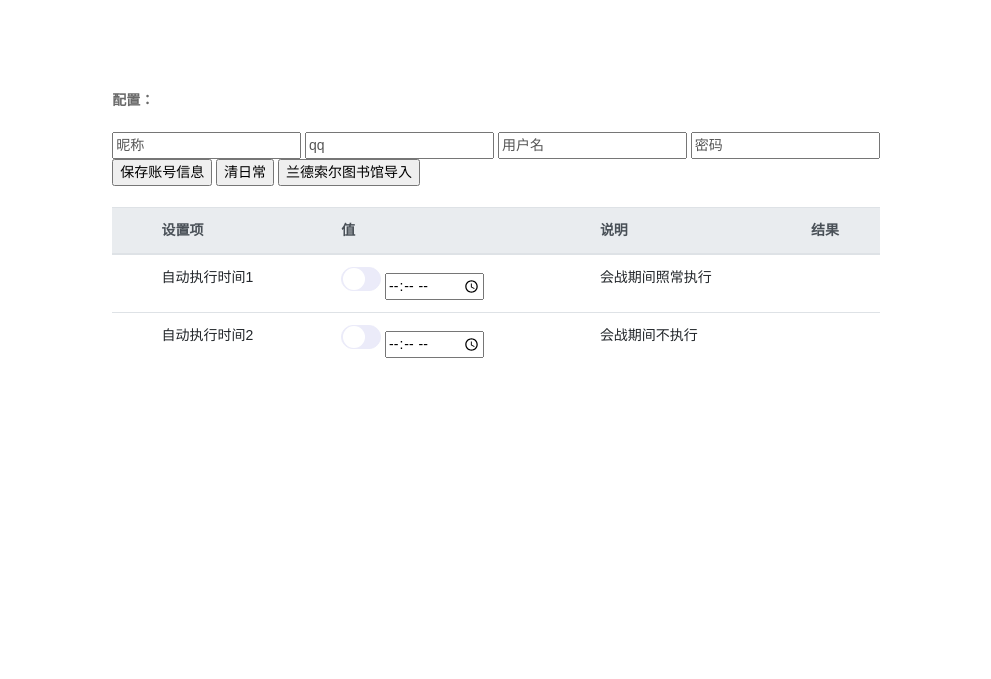
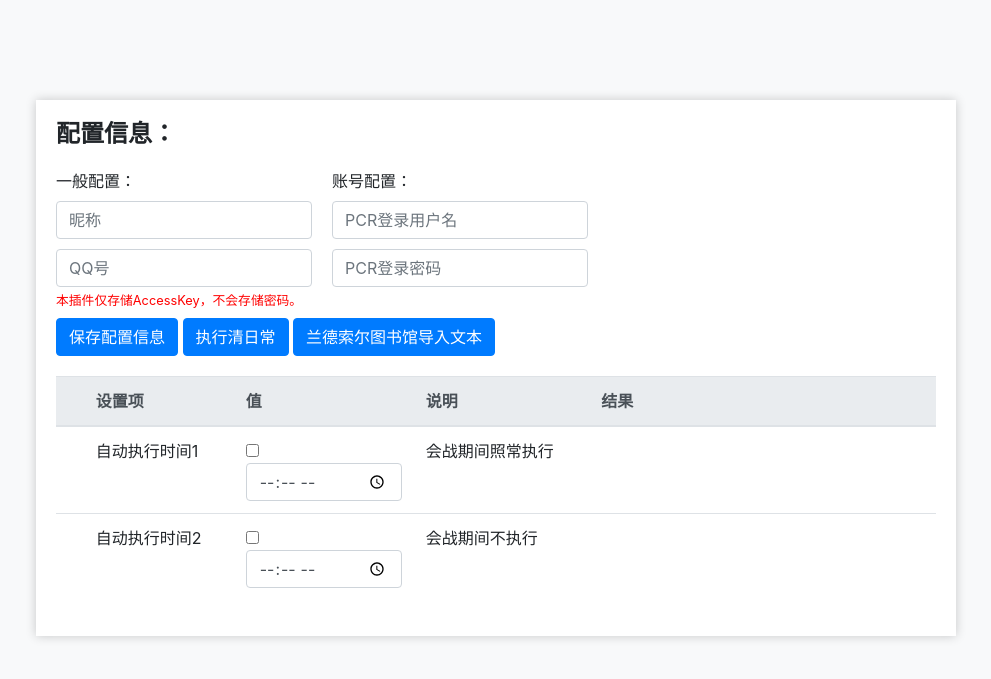
Before and after one commit to cc004/autopcr, a Python web app: template autopcr/http_server/templates/config.html in a window 1280 px wide. Shown: the top 679 px of the page, without its empty margins (144-1135 px from the left). Run offline with Jinja, Linux system fonts and the light colour scheme; the template is opened without the code that fills it, so the values that code supplies are empty; some libraries are stand-ins or nearby versions.

Commit message:
网页UI重写 chatGPT立大功（

```diff
--- a/autopcr/http_server/templates/config.html
+++ b/autopcr/http_server/templates/config.html
@@ -1,81 +1,102 @@
 <!DOCTYPE html>
-<html class="no-js" lang="">
+<html>
 
 <head>
-    <meta charset="utf-8" />
-    <meta http-equiv="x-ua-compatible" content="ie=edge" />
+    <meta charset="UTF-8">
+    <meta name="viewport" content="width=device-width, initial-scale=1.0">
+    <title>优化后的页面</title>
+    <link rel="stylesheet" href="https://stackpath.bootstrapcdn.com/bootstrap/4.5.2/css/bootstrap.min.css">
+    <style>
+        body {
+            background-color: #f8f9fa;
+        }
 
-    <title>清日常配置修改</title>
+        .cart-area {
+            margin-top: 100px;
+        }
 
+        .config-section {
+            padding: 20px;
+            background-color: #fff;
+            box-shadow: 0 0 10px rgba(0, 0, 0, 0.2);
+        }
 
-    <meta name="description" content="" />
-    <meta name="viewport" content="width=device-width, initial-scale=1" />
+        .config-header {
+            font-size: 24px;
+            font-weight: bold;
+            margin-bottom: 20px;
+        }
 
-    <link rel="shortcut icon" type="image/x-icon" href="/static/img/icon/favicon.png" />
+        .config-info {
+            display: flex;
+            flex-wrap: wrap;
+            justify-content: flex-start;
+            align-items: flex-start;
+            gap: 0px 20px;
+        }
 
-    <!-- CSS here -->
+        .config-info > .form-group {
+            width: 256px;
+            margin-bottom: 0px
+        }
 
-    <link rel="stylesheet" href="/static/css/bootstrap.min.css" />
-    <link rel="stylesheet" href="/static/css/animate.min.css" />
-    <link rel="stylesheet" href="/static/css/magnific-popup.css" />
-    <link rel="stylesheet" href="/static/css/fontawesome-all.min.css" />
-    <link rel="stylesheet" href="/static/css/jquery-ui.css" />
-    <link rel="stylesheet" href="/static/css/flaticon.css" />
-    <link rel="stylesheet" href="/static/css/aos.css" />
-    <link rel="stylesheet" href="/static/css/slick.css" />
-    <link rel="stylesheet" href="/static/css/default.css" />
-    <link rel="stylesheet" href="/static/css/style.css" />
-    <link rel="stylesheet" href="/static/css/responsive.css" />
-    <link rel="stylesheet" href="/static/css/Switch.css" />
-    <!--
-        <link rel="stylesheet" href="/static/css/dropdown.css">
-        <link rel="stylesheet" href="/static/css/member-main.css">
-        <link rel="stylesheet" href="/static/css/init.css">
-        <link rel="stylesheet" href="/static/css/base.css">
-        -->
+        .button-group .btn {
+            margin-top: 4px;
+        }
 
+        .result-msg {
+            margin-top: 20px;
+            word-wrap: break-word;
+        }
+
+        #ta td:nth-child(5) {
+            min-width: 150px;
+        }
+
+        .form-text-red {
+            color: red;
+        }
+    </style>
 </head>
 
 <body>
-    <!-- header-area -->
-
-    <header></header>
-
-    <!-- header-area-end -->
-
-    <!-- main-area -->
-
     <main>
-        <div class="cart-area pt-90 pb-90">
+        <div class="cart-area">
             <div class="container">
                 <div class="row justify-content-center">
-                    <div>
-                        <div><b>配置：</b></div>
-                        <br/>
-                        <div>
-                            <input type="text" id="alian" placeholder="昵称"/>
-                            <input type="text" id="qq" placeholder="qq"/>
-                            <input type="text" id="username" placeholder="用户名"/>
-                            <input type="text" id="password" placeholder="密码" />
+                    <div class="col-md-10">
+                        <div class="config-section">
+                            <h3 class="config-header">配置信息：</h3>
+                            <div class="config-info">
+                                <div class="form-group">
+                                    <label>一般配置：</label>
+                                    <input type="text" class="form-control" id="alian" placeholder="昵称" />
+                                    <input type="text" class="form-control" id="qq" placeholder="QQ号" style="margin-top: 10px;" />
                                 </div>
-                        <div>
-                            <input type="button" id="login" value="保存账号信息" onclick="selectOnChange()"/>
-                            <input type="button" id="do_task" value="清日常" onclick="do_task()"/>
-                            <input type="button" id="library_import" value="兰德索尔图书馆导入" onclick="library_import()"/>
+                                <div class="form-group">
+                                    <label>账号配置：</label>
+                                    <input type="text" class="form-control" id="username" placeholder="PCR登录用户名" />
+                                    <input type="text" class="form-control" id="password" placeholder="PCR登录密码" style="margin-top: 10px;" />
                                 </div>
-                        <br/>
-                        <div class="container" width="100%" >
-                            <div id="msg" style="word-wrap: break-word;"></div>
                             </div>
-                        <table id="tab" width="100%" cellspacing="0" cellpadding="0" class="table">
-                            <div>
+                            <small id="account-description" class="form-text form-text-red">本插件仅存储AccessKey，不会存储密码。</small>
+                            <div class="button-group" style="margin-top: 4px;">
+                                <button type="button" class="btn btn-primary" id="login" onclick="selectOnChange()">保存配置信息</button>
+                                <button type="button" class="btn btn-primary" id="do_task" onclick="do_task()">执行清日常</button>
+                                <button type="button" class="btn btn-primary" id="library_import" onclick="library_import()">兰德索尔图书馆导入文本</button>
+                            </div>
+                            <div class="container">
+                                <div id="msg" class="result-msg"></div>
+                            </div>
+                            <div class="table-responsive">
+                                <table id="tab" class="table">
                                     <thead class="thead-light">
                                         <tr>
-                                        <th></th>
-                                        <th>设置项</th>
-                                        <th>值</th>
-                                        <th>说明</th>
-                                        <th>结果</th>
+                                            <th style="padding: 0px"></th>
+                                            <th style="min-width: 100px;">设置项</th>
+                                            <th style="min-width: 50px;">值</th>
+                                            <th style="min-width: 100px;">说明</th>
+                                            <th style="min-width: 300px;">结果</th>
                                         </tr>
                                     </thead>
                                     <tbody id="ta">
@@ -83,8 +104,8 @@
                                             <td></td>
                                             <td>自动执行时间1</td>
                                             <td>
-                                            <input type="checkbox" class="switch" id="time1open" onchange="selectOnChange(this)"/>
-                                            <input type="time" id="time1" onchange="selectOnChange(this)" />
+                                                    <input type="checkbox" class="switch" id="time1open" onchange="selectOnChange(this)" />
+                                                    <input type="time" class="form-control" id="time1" onchange="selectOnChange(this)" />
                                             </td>
                                             <td>会战期间照常执行</td>
                                             <td></td>
@@ -93,31 +114,21 @@
                                             <td></td>
                                             <td>自动执行时间2</td>
                                             <td>
-                                            <input type="checkbox" class="switch" id="time2open" onchange="selectOnChange(this)"/>
-                                            <input type="time" id="time2" onchange="selectOnChange(this)" />
+                                                    <input type="checkbox" class="switch" id="time2open" onchange="selectOnChange(this)" />
+                                                    <input type="time" class="form-control" id="time2" onchange="selectOnChange(this)" />
                                             </td>
                                             <td>会战期间不执行</td>
                                             <td></td>
                                         </tr>
-
                                     </tbody>
-                            </div>
                                 </table>
                             </div>
                         </div>
                     </div>
                 </div>
+            </div>
+        </div>
     </main>
-
-    <!-- main-area-end -->
-
-    <!-- footer-area -->
-
-    <footer></footer>
-
-    <!-- footer-area-end -->
-
-    <!-- JS here -->
 
     <script src="/static/js/vendor/jquery-3.6.0.min.js"></script>
     <script src="/static/js/bootstrap.min.js"></script>
@@ -133,7 +144,7 @@
     <script src="/static/js/plugins.js"></script>
     <script src="/static/js/main.js"></script>
     <script src="/static/js/bootbox.min.js"></script>
-    <!--<script src="/static/js/dropdown.js"></script>-->
+
     <script type="text/javascript">
         tt = "10px";
         $(function () {
@@ -365,7 +376,6 @@
             });
         }
     </script>
-
 </body>
 
 </html>
```
Also changed, not shown: autopcr/http_server/templates/index.html (+76 -32 lines), 1 other file. Lines whose indentation alone changed are shown as unchanged.
